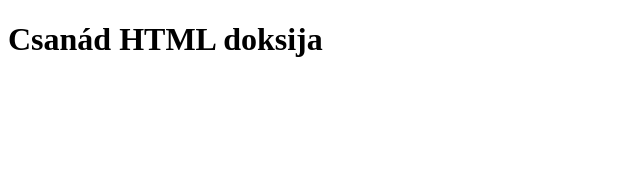
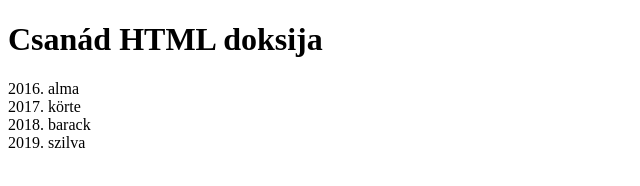
Before and after one commit to gcsanad/rajzok, a plain HTML site: page index.html in a window 1280 px wide. Shown: the whole page, without its empty margins (0-640 px from the left). Drawn offline with Linux system fonts and the light colour scheme.

Commit message:
Ez már javítva

```diff
--- a/index.html
+++ b/index.html
@@ -2,11 +2,15 @@
 <html lang="en">
 <head>
     <meta charset="UTF-8">
-    <meta name="viewport" content="width=device-width, initial-scale=1.0">
-    <title>Document</title>
+    <title>HTML minta</title>
 </head>
 <body>
     <h1>Csanád HTML doksija</h1>
-
+    <ol start="2016">
+        <li>alma</li>
+        <li>körte</li>
+        <li>barack</li>
+        <li>szilva</li>
+    </ol>
 </body>
 </html>
```
